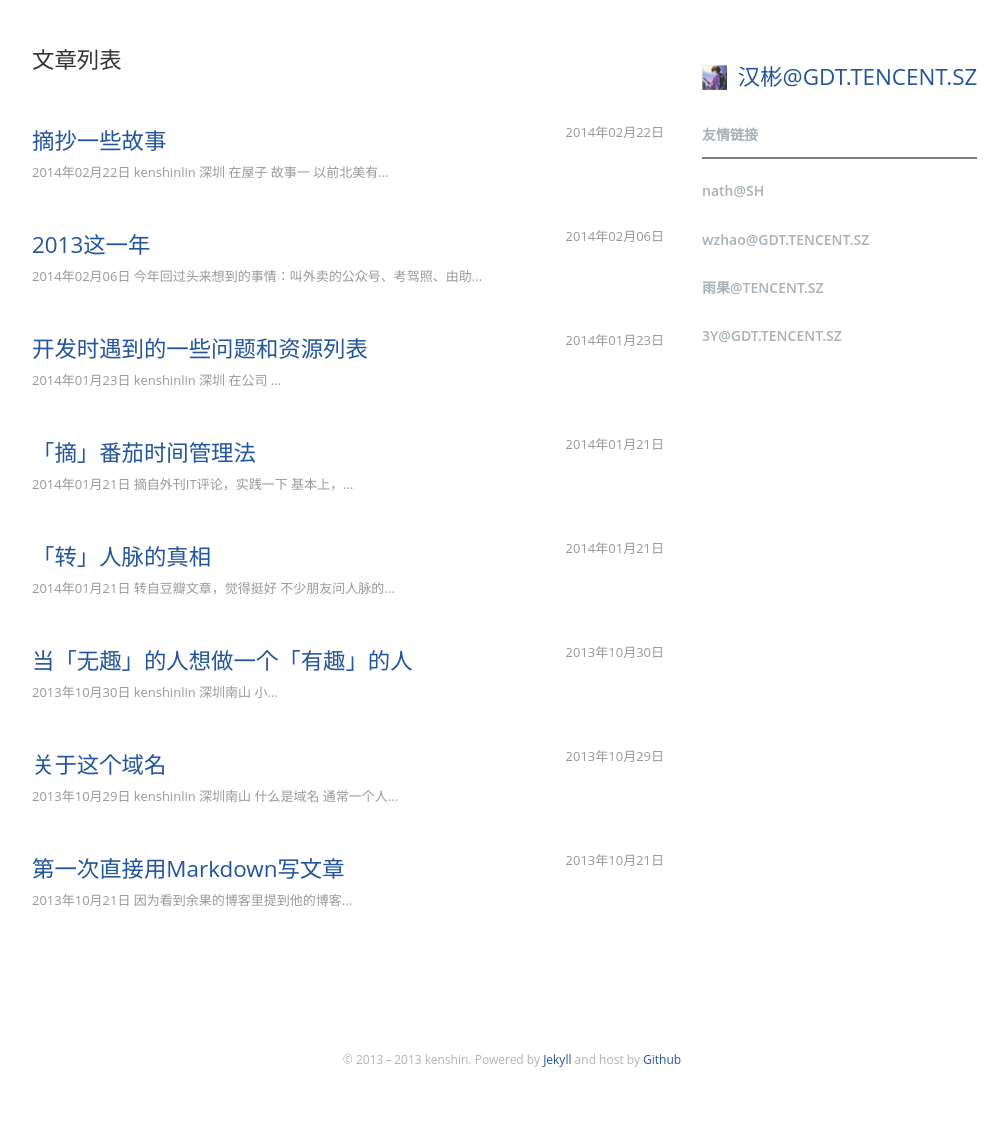
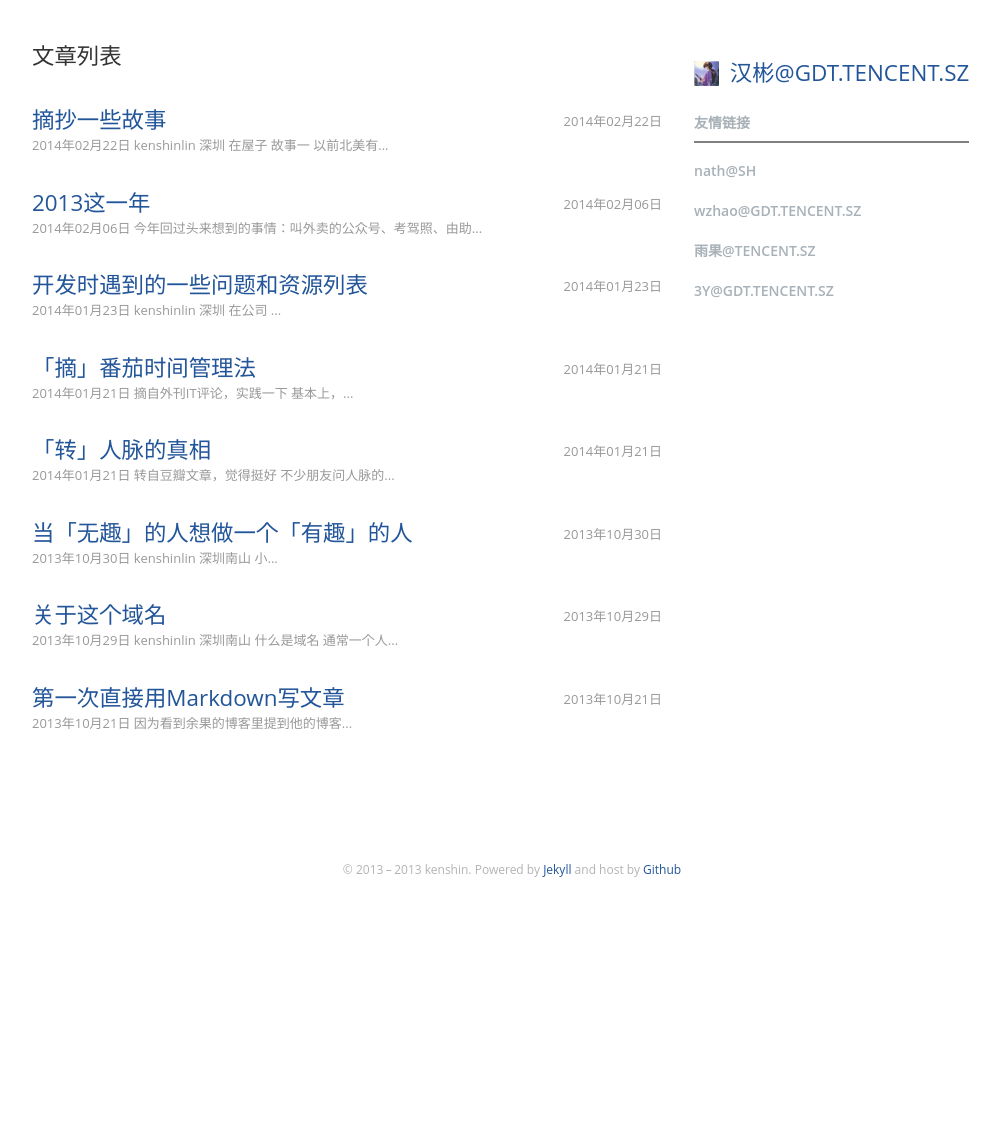
Before and after one commit to kenshinlin/archives, a Jekyll site: the page built from index.html, in a window 1280 px wide. Shown: the whole page, without its empty margins (128-1136 px from the left). Built offline with Jekyll 4.4.1, drawn with Linux system fonts in a browser that asks for light colours; after the commit the page ends 922 px from its top, so only the background shows below that.

Commit message:
Update style.css

```diff
--- a/css/style.css
+++ b/css/style.css
@@ -56,7 +56,6 @@ table {
 .wrap{
   word-wrap: break-word;
   font-size: 1.6em;
-  line-height: 1.8;
   margin: 0 auto;
   padding-top: 20px;
 }
@@ -71,7 +70,7 @@ table {
 
 .sider{
   float:left;
-  margin-left:18px;
+  margin-left:10px;
   padding:15px 10px 20px 20px;
 }
 
@@ -84,7 +83,7 @@ table {
 .flink{padding-bottom: 3px;margin-bottom: 5px;}
 .friend-links span{color: rgba(34,59,74,.4);font-weight: 600;font-size: 14px;}
 
-.post-date{position: absolute;right: 0;top: 0;}
+.post-date{position: absolute;right: 2px;top: 8px;}
 }
 @media screen and (max-width:768px){
   body .wrap, h2{
```
